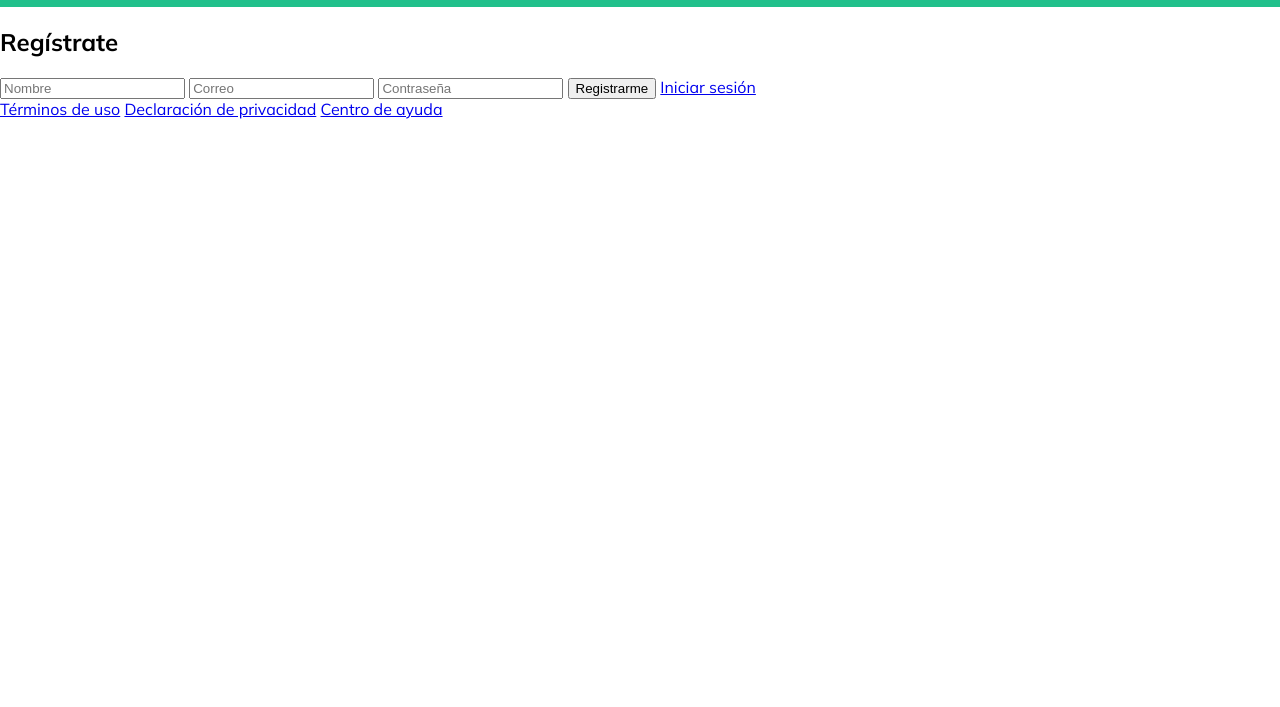
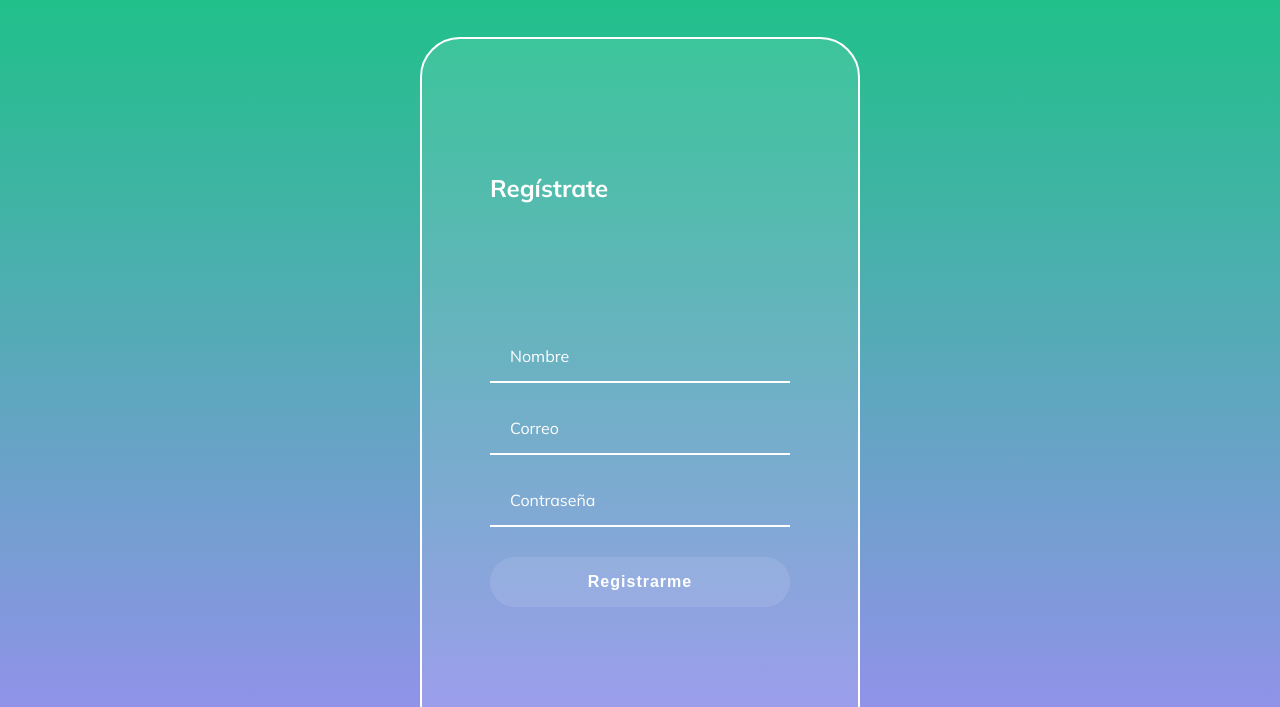
Before and after one commit to feeldiac/JS-Challenge, a plain HTML site: page signup.html in a window 1280 px wide. Shown: the part 93-800 px from the top of the page. Drawn offline with Linux system fonts and the light colour scheme.

Commit message:
Styling signup

```diff
--- a/css/signup.css
+++ b/css/signup.css
@@ -18,3 +18,104 @@ body {
   margin-left: 30px;
   margin-top: calc((100px - 60.83px) / 2);
 }
+
+.signup {
+  background-image: linear-gradient(#21c08b, #ab88ff);
+  display: flex;
+  align-items: center;
+  justify-content: center;
+  flex-direction: column;
+  padding: 30px 0;
+  min-height: calc(100vh - 200px);
+}
+
+.signup__container {
+  background-color: rgba(255, 255, 255, 0.1);
+  border: 2px solid white;
+  border-radius: 40px;
+  color: white;
+  padding: 60px 68px 40px;
+  min-height: 700px;
+  width: 300px;
+  display: flex;
+  justify-content: space-around;
+  flex-direction: column;
+}
+
+.signup__form {
+  display: flex;
+  flex-direction: column;
+}
+
+.signup__input {
+  background-color: transparent;
+  border-left: 0;
+  border-top: 0;
+  border-right: 0;
+  border-bottom: 2px solid white;
+  font-family: 'Mulish', sans-serif;
+  font-size: 16px;
+  color: white;
+  margin-bottom: 20px;
+  padding: 0 20px;
+  outline: none;
+  height: 50px;
+}
+
+::placeholder {
+  color: white;
+}
+
+.button {
+  background-color: rgba(255, 255, 255, 0.1);
+  color: white;
+  border: none;
+  border-radius: 25px;
+  cursor: pointer;
+  font-size: 16px;
+  font-weight: bold;
+  height: 50px;
+  letter-spacing: 1px;
+  margin: 10px 0;
+  transition: 350ms all ease-in-out;
+}
+
+.button:hover {
+  background-color: rgba(255, 255, 255, 0.3);
+}
+
+.signup__login-link {
+  display: flex;
+  justify-content: center;
+  align-items: center;
+}
+
+.signup__login-link a {
+  color: white;
+  font-size: 16px;
+  text-decoration: none;
+}
+
+.signup__login-link a:hover {
+  text-decoration: underline;
+}
+
+.footer {
+  display: flex;
+  align-items: center;
+  height: 100px;
+  width: 100%;
+  background-color: #ab88ff;
+}
+
+.footer a {
+  color: white;
+  cursor: pointer;
+  font-size: 14px;
+  padding-left: 30px;
+  text-decoration: none;
+}
+
+.footer a:hover {
+  text-decoration: underline;
+}
--- a/signup.html
+++ b/signup.html
@@ -44,8 +44,8 @@
             placeholder="Contraseña"
           />
           <button class="button">Registrarme</button>
-          <a href="/" class="signup__login-link">Iniciar sesión</a>
         </form>
+        <div class="signup__login-link"><a href="/">Iniciar sesión</a></div>
       </div>
     </section>
     <footer class="footer">
```
